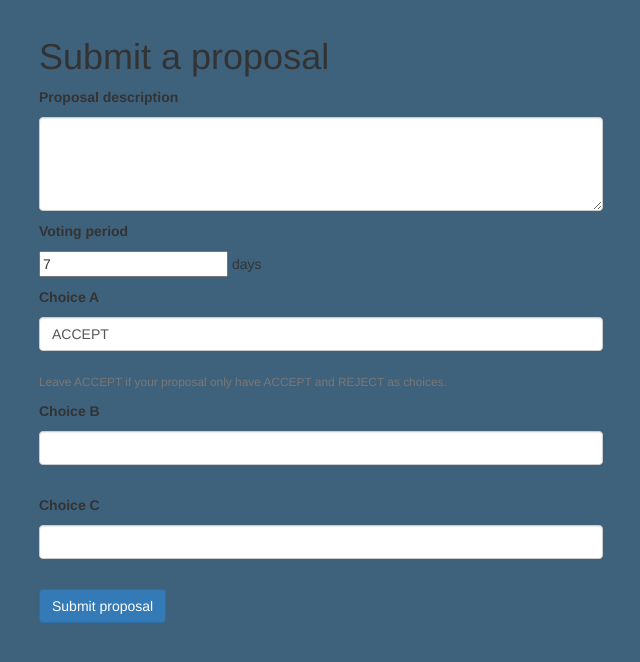
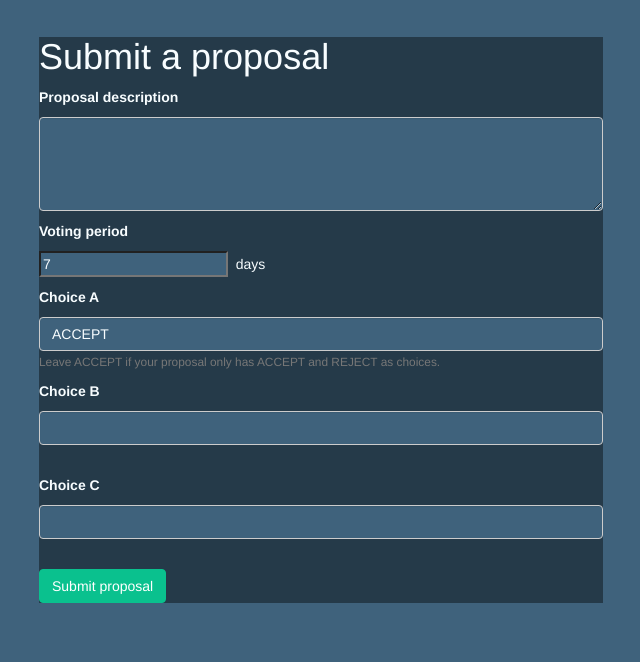
Before and after one commit to kratatomi/transparency_portal, a Flask app: template app/templates/submit_proposal.html in a window 1280 px wide. Shown: the part 55-717 px from the top of the page, without its empty margins (319-959 px from the left). Run offline with Flask 2, Linux system fonts and the light colour scheme; the template is opened without the code that fills it: values that come from a table or form of the project are taken from there, others are empty; parts of the project's set-up code (start-up, migrations or seed data) failed here and were passed over; some libraries are stand-ins or nearby versions.

Commit message:
updates to proposal page

```diff
--- a/app/routes.py
+++ b/app/routes.py
@@ -16,7 +16,7 @@ from app.models import Proposal, Users
 from app.forms import ProposalForm, VoteForm
 from app.email import send_new_proposal_email, send_email_to_admin
 
-from voting_platform import send_memo
+# from voting_platform import send_memo
 from bitcash.wallet import Key
 
 @app.route('/favicon.ico')
--- a/app/static/style.css
+++ b/app/static/style.css
@@ -134,6 +134,17 @@ a:hover{
       color: rgba(0, 0, 0, 0.87);
     }
 
+    textarea, input, .uneditable-input, select {
+      background: #3f627c !important;
+      color: #f8fdff !important;
+    }
+
+    textarea:focus, input:focus, .uneditable-input:focus {
+      border-color: #0ac18e !important;
+      box-shadow: 0 1px 1px rgba(0, 0, 0, 0.075) inset, 0 0 8px #0ac18e!important;
+      outline: 0 none !important;
+  }
+
     .btn-success {
         background-color: #0ac18e;
         border-color: #0ac18e;
--- a/app/templates/submit_proposal.html
+++ b/app/templates/submit_proposal.html
@@ -1,7 +1,9 @@
 {% extends "base.html" %}
 
 {% block app_content %}
-    <h1>Submit a proposal</h1>
+<div class="card">
+    <div class="card-header"><h1>Submit a proposal</h1></div>
+    <div class="card-body">
         <form action="" method="post" novalidate>
             <div class="form-group">
             {{ form.hidden_tag() }}
@@ -11,12 +13,12 @@
             </p>
             <p>
                 <label>{{ form.voting_period.label }}</label><br>
-            {{ form.voting_period(size=2) }} days
+                {{ form.voting_period(size=2) }}&nbsp;&nbsp;days
             </p>
             <p>
                 <label>{{ form.choice_a.label }}</label><br>
-            <input class="form-control" type="text" id="choice_a" name="choice_a" required size="64" value="ACCEPT" placeholder="ACCEPT"><br>
-            <small id="proposalHelp" class="form-text text-muted">Leave ACCEPT if your proposal only have ACCEPT and REJECT as choices.</small>
+                <input class="form-control" type="text" id="choice_a" name="choice_a" required size="64" value="ACCEPT" placeholder="ACCEPT">
+                <small id="proposalHelp" class="form-text text-muted">Leave ACCEPT if your proposal only has ACCEPT and REJECT as choices.</small>
             </p>
             <p>
                 <label>{{ form.choice_b.label }}</label><br>
@@ -26,7 +28,9 @@
                 <label>{{ form.choice_c.label }}</label><br>
                 <input class="form-control" type="text" id="choice_c" name="choice_c" size="64"><br>
             </p>
-            <p><button type="submit" class="btn btn-primary" id="submit" name="submit" value="Submit proposal">Submit proposal</button></p>
+                <p><button type="submit" class="btn btn-success" id="submit" name="submit" value="Submit proposal">Submit proposal</button></p>
             </div>
         </form>
+    </div>
+</div>
 {% endblock %}
```
Also changed, not shown: app/templates/proposal.html (+7 -4 lines), 1 other file. Lines whose indentation alone changed are shown as unchanged.
